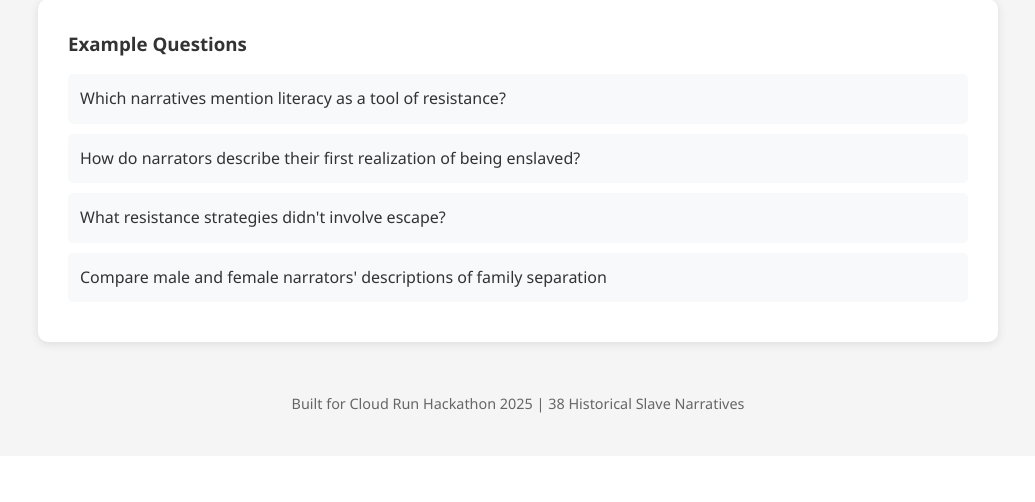
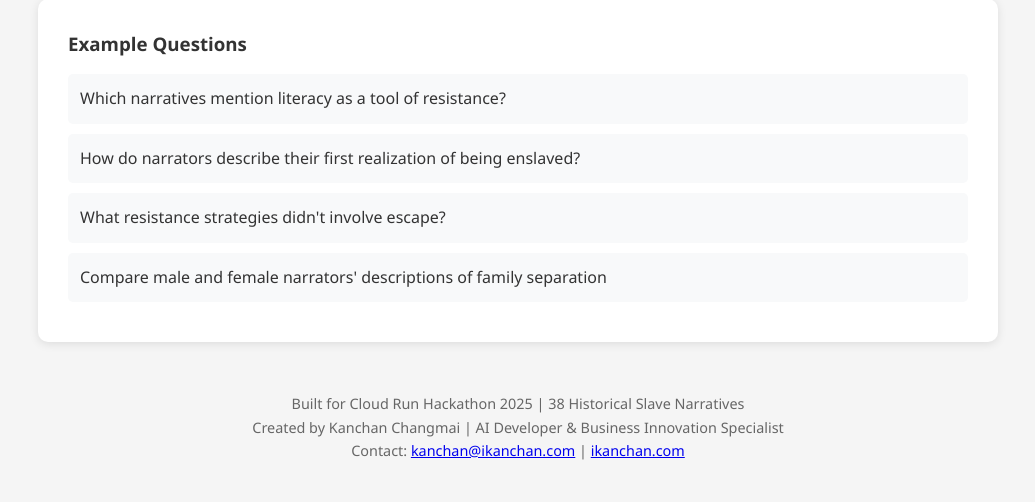
Before and after one commit to kanchang12/narrative-link, a Flask app: page / in a window 1280 px wide. Shown: the part 643-1145 px from the top of the page, without its empty margins (122-1157 px from the left). Before the commit the page ends 1056 px from the top, so only its background shows below. Run offline with Flask 3, Linux system fonts and the light colour scheme.

Commit message:
Update index.html

```diff
--- a/templates/index.html
+++ b/templates/index.html
@@ -63,9 +63,11 @@
             </ul>
         </div>
 
-        <footer>
-            <p>Built for Cloud Run Hackathon 2025 | 38 Historical Slave Narratives</p>
-        </footer>
+<footer>
+    <p>Built for Cloud Run Hackathon 2025 | 38 Historical Slave Narratives</p>
+    <p>Created by Kanchan Changmai | AI Developer & Business Innovation Specialist</p>
+    <p>Contact: <a href="mailto:kanchan@ikanchan.com">kanchan@ikanchan.com</a> | <a href="https://ikanchan.com" target="_blank">ikanchan.com</a></p>
+</footer>
     </div>
 
     <script>
```
